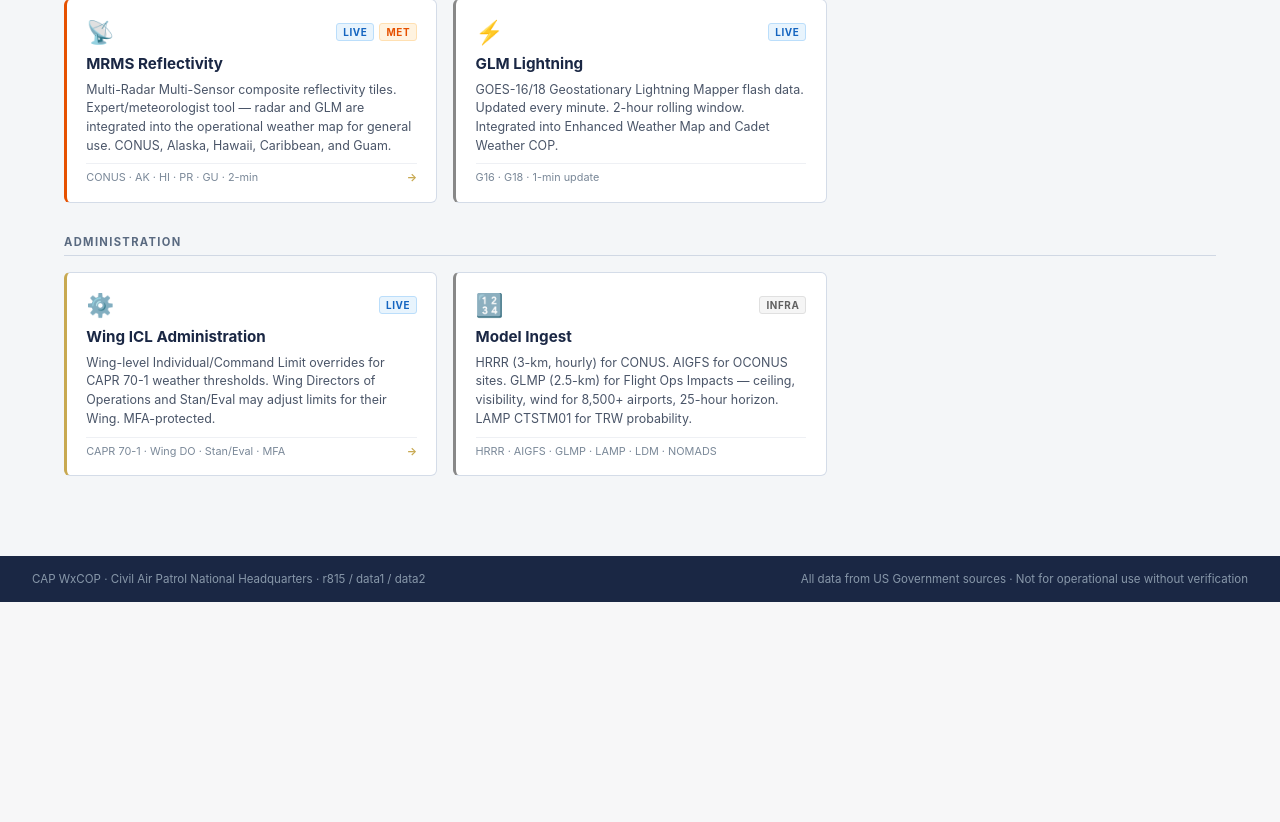
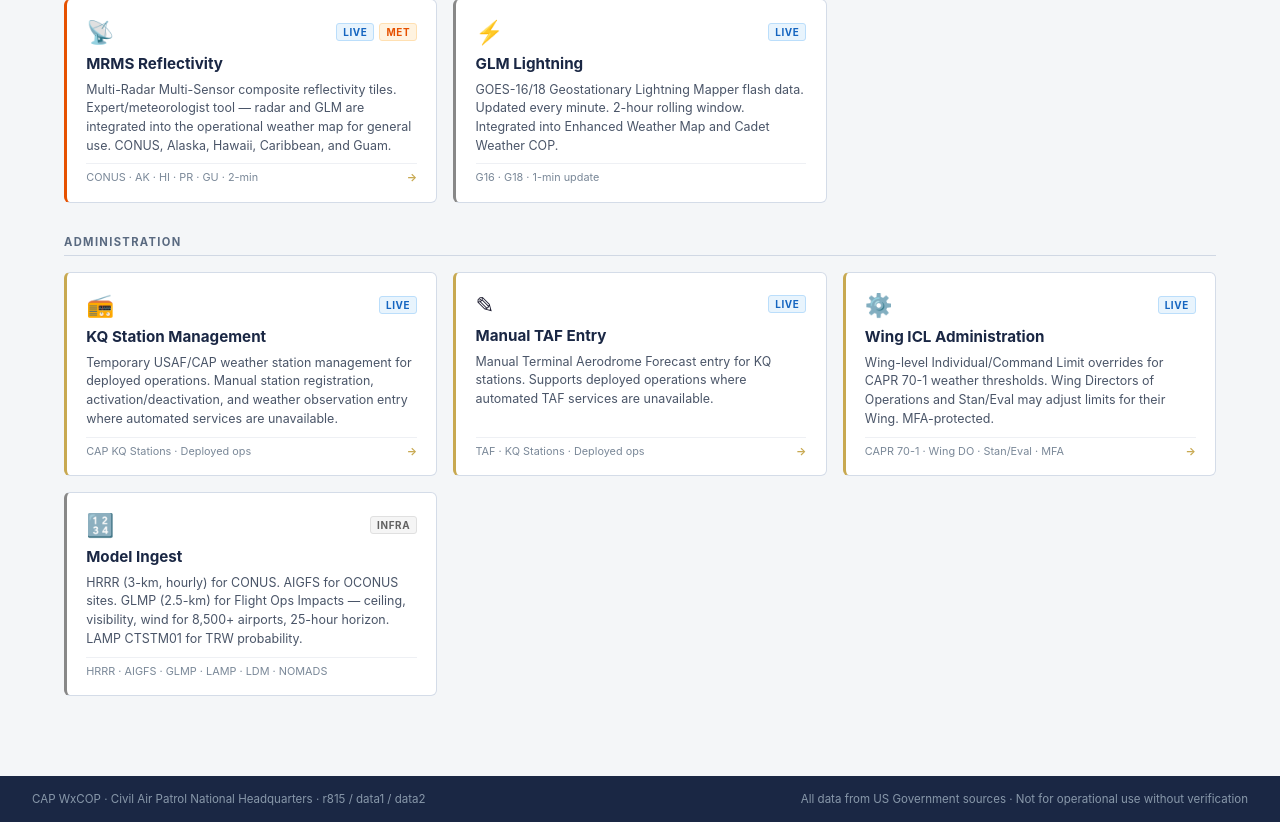
Before and after one commit to gerrycreager/CAP-WxCOP, a Flask app: page / in a window 1280 px wide. Shown: the part 1043-1865 px from the top of the page. Before the commit the page ends 1645 px from the top, so only its background shows below. Run offline with Flask 3, Linux system fonts and the light colour scheme.

Commit message:
Landing page: add KQ Station Management and Manual TAF cards

```diff
--- a/templates/index.html
+++ b/templates/index.html
@@ -297,6 +297,37 @@
   <div class="section-heading">Administration</div>
   <div class="card-grid">
 
+
+    <a class="app-card" href="/CAP_WxCOP/admin/kq-stations">
+      <div class="card-header">
+        <div class="card-icon">📻</div>
+        <div class="card-badges">
+          <span class="badge badge-live">LIVE</span>
+        </div>
+      </div>
+      <div class="card-title">KQ Station Management</div>
+      <div class="card-desc">Temporary USAF/CAP weather station management for deployed operations. Manual station registration, activation/deactivation, and weather observation entry where automated services are unavailable.</div>
+      <div class="card-meta">
+        <span>CAP KQ Stations · Deployed ops</span>
+        <span class="card-arrow">→</span>
+      </div>
+    </a>
+
+    <a class="app-card" href="/CAP_WxCOP/manual-taf">
+      <div class="card-header">
+        <div class="card-icon">&#9998;</div>
+        <div class="card-badges">
+          <span class="badge badge-live">LIVE</span>
+        </div>
+      </div>
+      <div class="card-title">Manual TAF Entry</div>
+      <div class="card-desc">Manual Terminal Aerodrome Forecast entry for KQ stations. Supports deployed operations where automated TAF services are unavailable.</div>
+      <div class="card-meta">
+        <span>TAF · KQ Stations · Deployed ops</span>
+        <span class="card-arrow">→</span>
+      </div>
+    </a>
+
     <a class="app-card" href="/CAP_WxCOP/admin/wing-icl">
       <div class="card-header">
         <div class="card-icon">⚙️</div>
```
